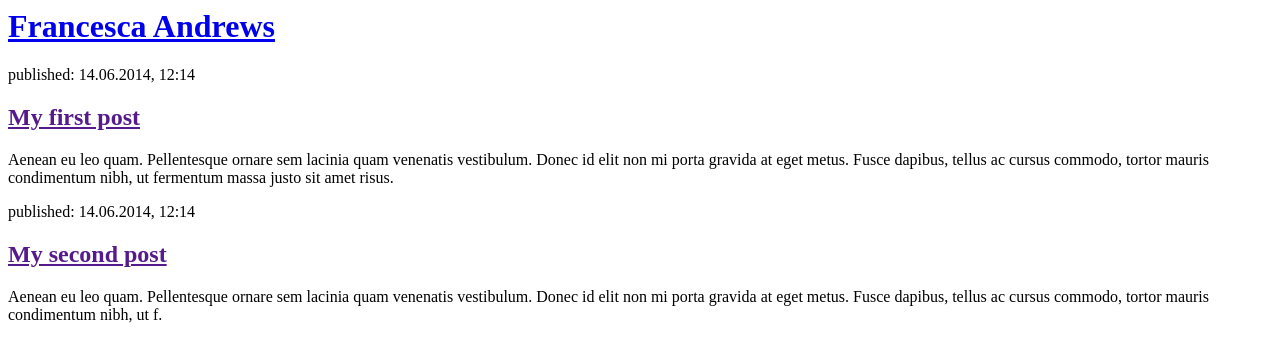
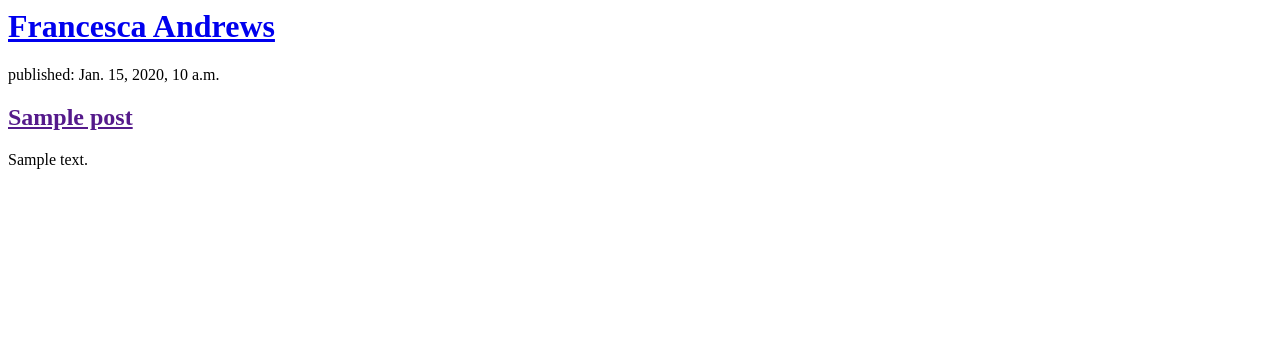
Before and after one commit to francescaandrews/Python-Training, a Django app: template blog/templates/blog/post_list.html in a window 1280 px wide. Shown: the top 362 px of the page. Run offline with Django 3.2, Linux system fonts and the light colour scheme; the template is opened without the code that fills it: values that come from a table or form of the project are taken from there, others are empty; tables that the repository leaves empty hold one stand-in row (values such as "Sample post").

Commit message:
Modified templates to display posts from database.

```diff
--- a/blog/templates/blog/post_list.html
+++ b/blog/templates/blog/post_list.html
@@ -1,22 +1,15 @@
 <html>
     <head>
-        <title>Django Girls blog</title>
-    </head>
-    <body>
         <div>
             <h1><a href="/">Francesca Andrews</a></h1>
         </div>
 
-        <div>
-            <p>published: 14.06.2014, 12:14</p>
-            <h2><a href="">My first post</a></h2>
-            <p>Aenean eu leo quam. Pellentesque ornare sem lacinia quam venenatis vestibulum. Donec id elit non mi porta gravida at eget metus. Fusce dapibus, tellus ac cursus commodo, tortor mauris condimentum nibh, ut fermentum massa justo sit amet risus.</p>
-        </div>
-
-        <div>
-            <p>published: 14.06.2014, 12:14</p>
-            <h2><a href="">My second post</a></h2>
-            <p>Aenean eu leo quam. Pellentesque ornare sem lacinia quam venenatis vestibulum. Donec id elit non mi porta gravida at eget metus. Fusce dapibus, tellus ac cursus commodo, tortor mauris condimentum nibh, ut f.</p>
-        </div>
-    </body>
+        {% for post in posts %}
+            <div>
+                <p>published: {{ post.published_date }}</p>
+                <h2><a href="">{{ post.title }}</a></h2>
+                <p>{{ post.text|linebreaksbr }}</p>
+            </div>
+        {% endfor %}
+        </head>
 </html>
```
Also changed, not shown: blog/views.py (+7 -1 lines).
